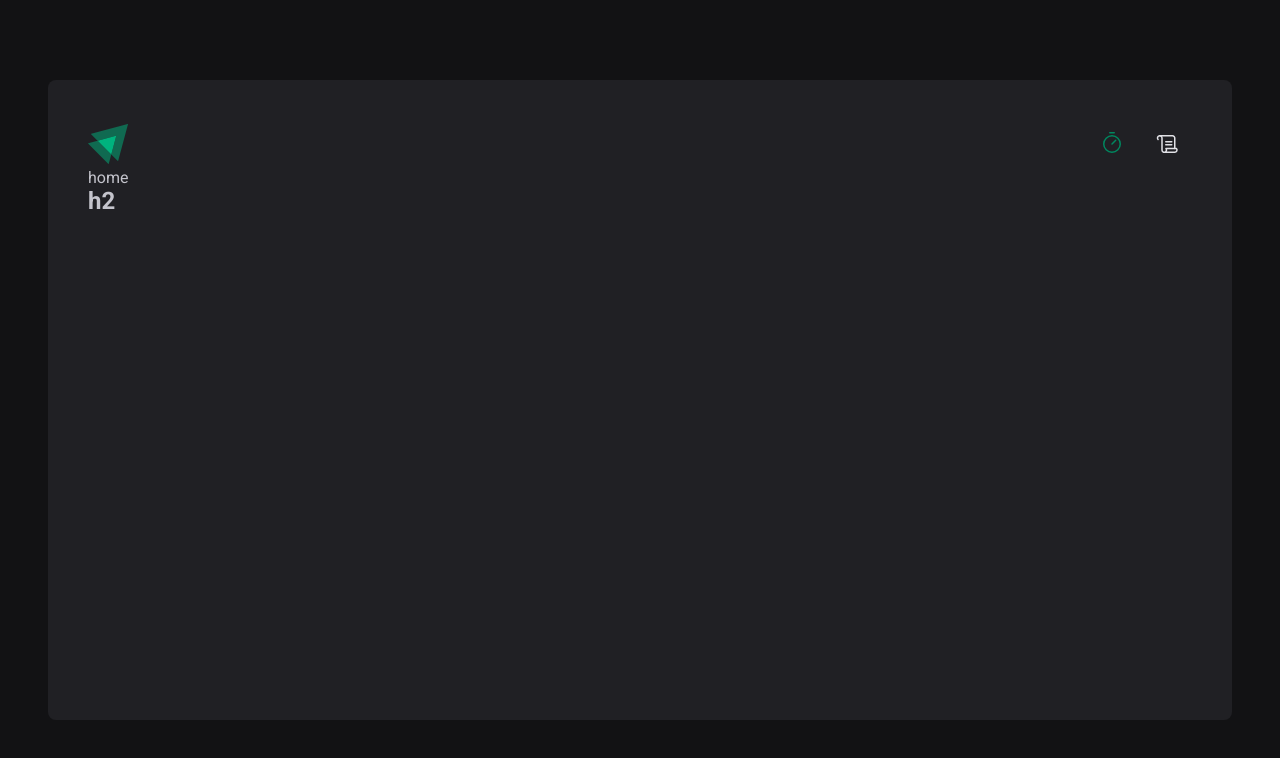
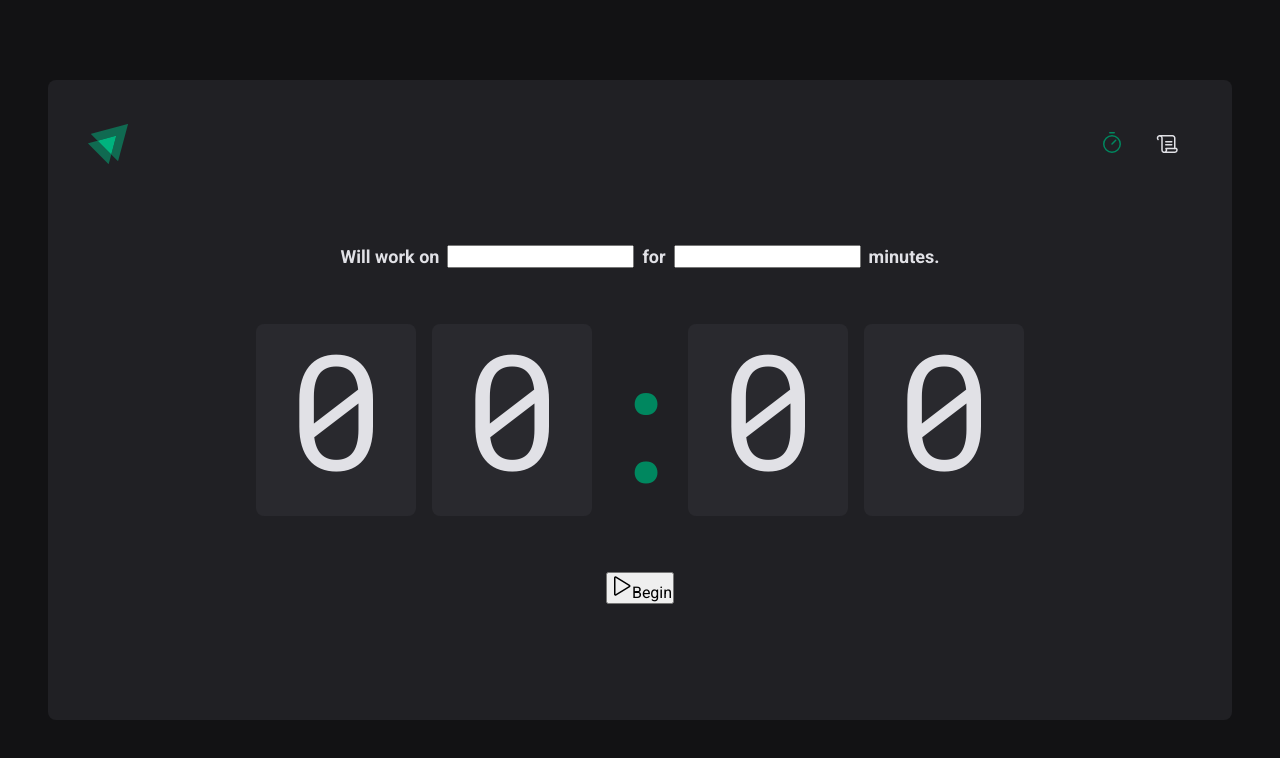
Before and after one commit to gh-johnny/Timer-React, a React (Vite) app: page / in a window 1280 px wide. Shown: the top 758 px of the page. Built offline with nearby package versions, Linux system fonts and the light colour scheme.

Commit message:
style: home page countdown looks

```diff
--- a/src/pages/Home.tsx
+++ /dev/null
@@ -1,11 +0,0 @@
-
-function Home() {
-    return (
-        <>
-            <div>home</div>
-            <h2>h2</h2>
-        </>
-    )
-}
-
-export { Home }
--- /dev/null
+++ b/src/pages/Home/index.tsx
@@ -0,0 +1,40 @@
+import { Play } from "phosphor-react"
+
+import { CountDownContainer, FormContainer, HomeContainer, Separator } from "./styles"
+
+function Home() {
+    return (
+        <HomeContainer>
+            <form action="">
+                <FormContainer>
+                    <label htmlFor="task">Will work on</label>
+                    <input id="task" />
+
+                    <label htmlFor="minutesAmount">for</label>
+                    <input type="number" id="minutesAmount" />
+
+                    <span>minutes.</span>
+                </FormContainer>
+
+
+                <CountDownContainer>
+                    <span>0</span>
+                    <span>0</span>
+                    <Separator>:</Separator>
+                    <span>0</span>
+                    <span>0</span>
+                </CountDownContainer>
+
+
+                <button
+                    type="submit"
+                >
+                    <Play size={24} />
+                    Begin
+                </button>
+            </form>
+        </HomeContainer>
+    )
+}
+
+export { Home }
--- /dev/null
+++ b/src/pages/Home/styles.ts
@@ -0,0 +1,60 @@
+import styled from "styled-components";
+
+const HomeContainer = styled.main`
+    flex: 1;
+
+    display: flex;
+    flex-direction: column;
+    align-items: center;
+    justify-content: center;
+
+    form {
+        display: flex;
+        flex-direction: column;
+        align-items: center;
+        gap: 3.5rem;
+    }
+
+`
+
+const FormContainer = styled.div`
+    width: 100%;
+    display: flex;
+    display: flex;
+    align-items: center;
+    justify-content: center;
+    gap: 0.5rem;
+    color: ${props => props.theme['gray-100']};
+    font-size: 1.125rem;
+    font-weight: bold;
+    flex-wrap: wrap;
+
+`
+
+const CountDownContainer = styled.div`
+    font-family: 'Roboto Mono', monospace;
+    font-size: 10rem;
+    line-height: 8rem;
+    color: ${props => props.theme['gray-100']};
+
+    display: flex;
+    gap: 1rem;
+
+    span {
+        background-color: ${props => props.theme['gray-700']};
+        padding: 1.25rem 2rem;
+        border-radius: 8px;
+    }
+`
+
+const Separator = styled.div`
+    padding: 2rem 0;
+    color: ${({ theme }) => theme['green-500']};
+
+    width: 4rem;
+    overflow: hidden;
+    display: flex;
+    justify-content: center;
+`
+
+export { HomeContainer, CountDownContainer, FormContainer, Separator }
--- a/src/styles/global.ts
+++ b/src/styles/global.ts
@@ -15,6 +15,7 @@
     body {
         background: ${({ theme }) => theme['gray-900']};
         color: ${({ theme }) => theme['gray-300']};
+        -webkit-font-smoothing: antialiased;
     }
 
     body, input, textarea, button {
```
Also changed, not shown: src/pages/History/index.tsx (renamed from src/pages/History.tsx), src/pages/History/styles.ts (added).
